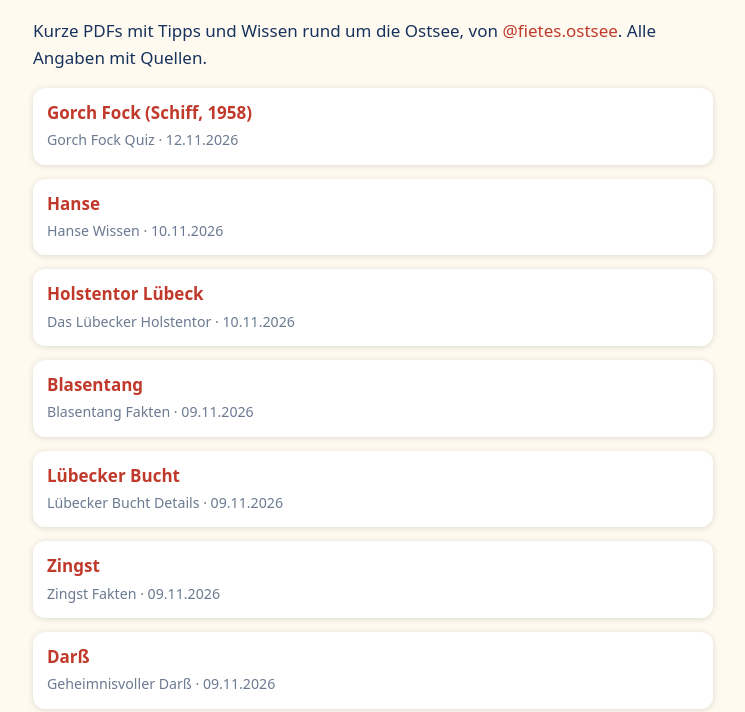
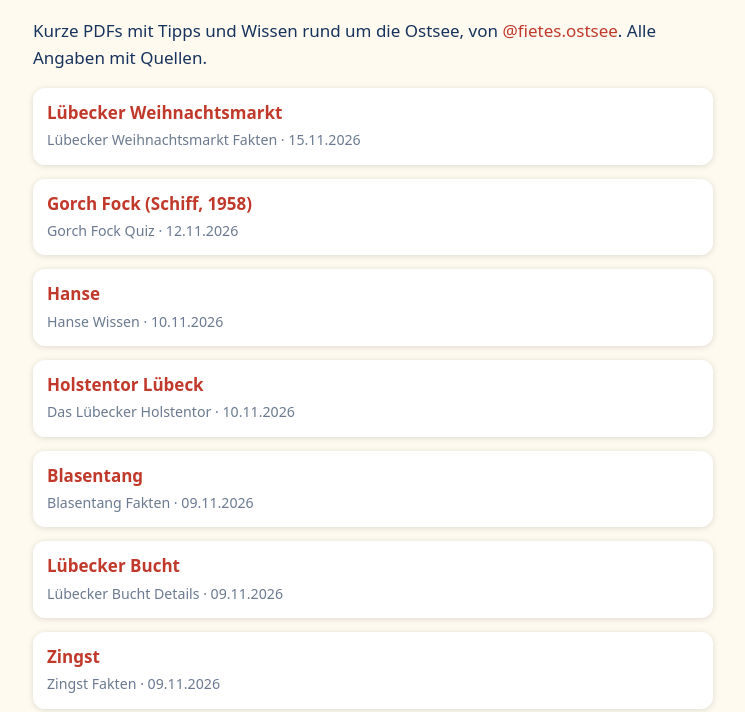
Before and after one commit to fiete-ostsee/fiete-ostsee.github.io, a plain HTML site: page guides/index.html in a window 1280 px wide. Shown: the part 88-800 px from the top of the page, without its empty margins (267-1012 px from the left). Drawn offline with Linux system fonts and the light colour scheme.

Commit message:
Guide-Übersicht aktualisiert

```diff
--- a/guides/index.html
+++ b/guides/index.html
@@ -1,4 +1,5 @@
-<!doctype html><html lang="de"><head><meta charset="utf-8"><meta name="viewport" content="width=device-width, initial-scale=1"><meta name="robots" content="noindex,nofollow"><title>Ostsee-Guides – Fiete &amp; die Flaschenpost</title><style>body{font:17px/1.55 system-ui,sans-serif;max-width:680px;margin:0 auto;padding:20px;color:#17325c;background:#fffaf0}h1{line-height:1.2}li{margin:14px 0;list-style:none;padding:12px 14px;background:#fff;border-radius:12px;box-shadow:0 1px 6px #0002}ul{padding:0}a{color:#c0392b;text-decoration:none}small{color:#6b7a90}</style></head><body><h1>Kostenlose Ostsee-Guides ⚓</h1><p>Kurze PDFs mit Tipps und Wissen rund um die Ostsee, von <a href="https://www.instagram.com/fietes.ostsee/">@fietes.ostsee</a>. Alle Angaben mit Quellen.</p><ul><li><a href="https://fiete-ostsee.github.io/reel-20261112-1-gorchfocksch-c437d75083.pdf"><strong>Gorch Fock (Schiff, 1958)</strong></a><br><small>Gorch Fock Quiz · 12.11.2026</small></li>
+<!doctype html><html lang="de"><head><meta charset="utf-8"><meta name="viewport" content="width=device-width, initial-scale=1"><meta name="robots" content="noindex,nofollow"><title>Ostsee-Guides – Fiete &amp; die Flaschenpost</title><style>body{font:17px/1.55 system-ui,sans-serif;max-width:680px;margin:0 auto;padding:20px;color:#17325c;background:#fffaf0}h1{line-height:1.2}li{margin:14px 0;list-style:none;padding:12px 14px;background:#fff;border-radius:12px;box-shadow:0 1px 6px #0002}ul{padding:0}a{color:#c0392b;text-decoration:none}small{color:#6b7a90}</style></head><body><h1>Kostenlose Ostsee-Guides ⚓</h1><p>Kurze PDFs mit Tipps und Wissen rund um die Ostsee, von <a href="https://www.instagram.com/fietes.ostsee/">@fietes.ostsee</a>. Alle Angaben mit Quellen.</p><ul><li><a href="https://fiete-ostsee.github.io/reel-20261115-1-luebeckerwei-d1522e0fe2.pdf"><strong>Lübecker Weihnachtsmarkt</strong></a><br><small>Lübecker Weihnachtsmarkt Fakten · 15.11.2026</small></li>
+<li><a href="https://fiete-ostsee.github.io/reel-20261112-1-gorchfocksch-c437d75083.pdf"><strong>Gorch Fock (Schiff, 1958)</strong></a><br><small>Gorch Fock Quiz · 12.11.2026</small></li>
 <li><a href="https://fiete-ostsee.github.io/reel-20261110-2-hanse-e049563f9d.pdf"><strong>Hanse</strong></a><br><small>Hanse Wissen · 10.11.2026</small></li>
 <li><a href="https://fiete-ostsee.github.io/reel-20261110-1-holstentorlu-415b5cd5bf.pdf"><strong>Holstentor Lübeck</strong></a><br><small>Das Lübecker Holstentor · 10.11.2026</small></li>
 <li><a href="https://fiete-ostsee.github.io/reel-20261109-8-blasentang-1473ff16f1.pdf"><strong>Blasentang</strong></a><br><small>Blasentang Fakten · 09.11.2026</small></li>
```
